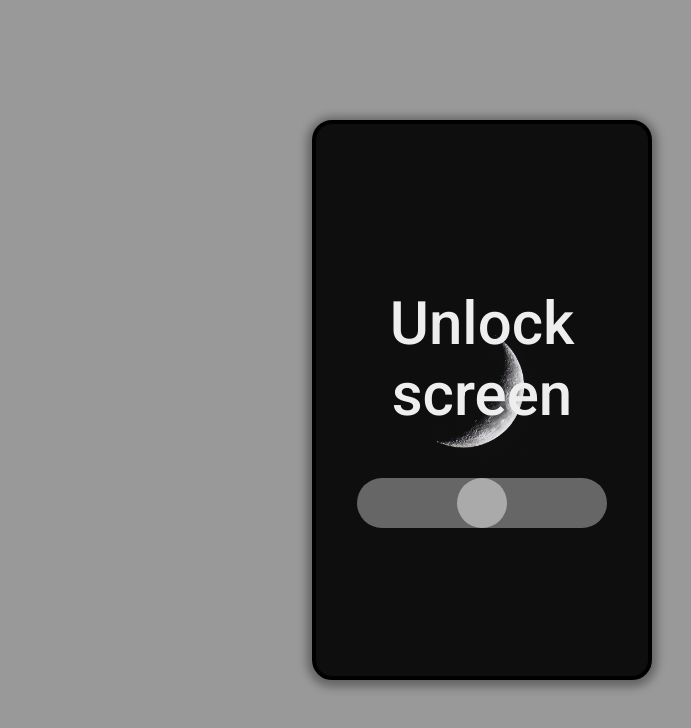
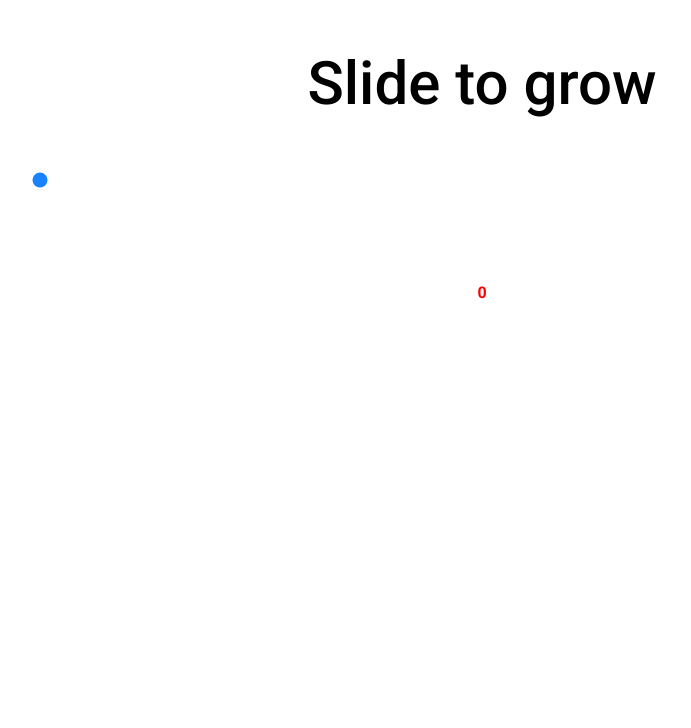
Before and after one commit to gbeto21/30-ReactProjects, a React (Create React App) app: page / in a window 1280 px wide. Shown: the top 728 px of the page, without its empty margins (158-849 px from the left). Built offline with nearby package versions, Linux system fonts and the light colour scheme.

Commit message:
The project 09 was completed.

```diff
--- a/src/App.js
+++ b/src/App.js
@@ -1,5 +1,5 @@
 import "./App.css";
-import SlideToUnlock from "./projects/08-slide-to-unlok/SlideToUnlock";
+import SliderApp from "./projects/09-slider/SliderApp";
 
 // import LikePhotoApp from "./projects/03-like-my-photo/LikePhotoApp";
 // import RandomizeColors from "./projects/02-randomize-colors/RandomizeColors";
@@ -8,11 +8,13 @@
 // import AlertApp from "./projects/05-Alerts/AlertApp";
 // import TemperatureControllerApp from "./projects/06-temperature-controller/TemperatureControllerApp";
 // import LightAndDarkApp from "./projects/07-LightAndDarkMode/LightAndDarkMode";
+// import SlideToUnlock from "./projects/08-slide-to-unlok/SlideToUnlock";
 
 function App() {
   return (
     <div className="App">
-      <SlideToUnlock/>
+      <SliderApp/>
+      {/* <SlideToUnlock/> */}
       {/* <LightAndDarkApp/> */}
       {/* <TemperatureControllerApp/> */}
       {/* <AlertApp/> */}
--- /dev/null
+++ b/src/projects/09-slider/SliderApp.jsx
@@ -0,0 +1,49 @@
+import React, { useState } from "react";
+import SliderComp from "./SliderComp";
+import Title from "../components/Title";
+
+export default function SliderApp() {
+  const [slideValue, setSlideValue] = useState(0);
+
+  const handleSliderValueChange = (e) => {
+    setSlideValue(e.target.value);
+  };
+
+  let bgColor;
+  let textColor;
+
+  if (slideValue < 25) {
+    bgColor = "red";
+    textColor = "red";
+  }
+
+  if (slideValue < 25 && slideValue <= 50) {
+    bgColor = "blue";
+  }
+
+  if (slideValue > 51 && slideValue <= 75) {
+    bgColor = "green";
+    textColor = "white";
+  }
+
+  if (slideValue > 75) {
+    bgColor = "orange";
+    textColor = "white";
+  }
+
+  if (slideValue == 100) {
+    bgColor = "red";
+  }
+
+  return (
+    <div className="container text-center">
+      <Title text={"Slide to grow"} />
+      <SliderComp
+        setValue={slideValue}
+        handleInput={handleSliderValueChange}
+        bgColor={bgColor}
+        textColor={textColor}
+      />
+    </div>
+  );
+}
--- /dev/null
+++ b/src/projects/09-slider/SliderComp.jsx
@@ -0,0 +1,45 @@
+import React from "react";
+
+export default function SliderApp({
+  setValue,
+  handleInput,
+  bgColor,
+  textColor,
+}) {
+  const sliderStyle = {
+    appearance: "none",
+    width: "100%",
+    height: 25,
+    background: "ligthgreen",
+    courser: "pointer",
+    opacity: 0.9,
+  };
+
+  return (
+    <div className="d-flex flex-column" style={{ gap: 100 }}>
+      <input
+        type="range"
+        min="0"
+        max={100}
+        value={setValue}
+        onInput={handleInput}
+        style={sliderStyle}
+      />
+      <div
+        style={{
+          color: textColor ? textColor : "black",
+          background: bgColor ? bgColor : "lightgray",
+          height: `${setValue * 3}px`,
+          width: `${setValue * 3}px`,
+          fontWeight: 600,
+          display: "flex",
+          justifyContent: "center",
+          alignItems: "center",
+          borderRadius: "50%",
+        }}
+      >
+        <span>{setValue}</span>
+      </div>
+    </div>
+  );
+}
```
Also changed, not shown: 1 other file (tests, documents, lock files or other folders).
